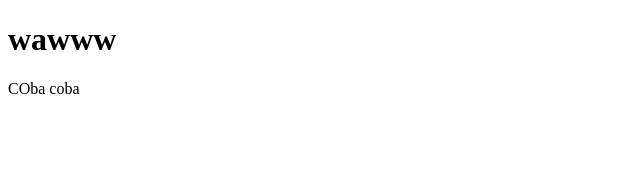
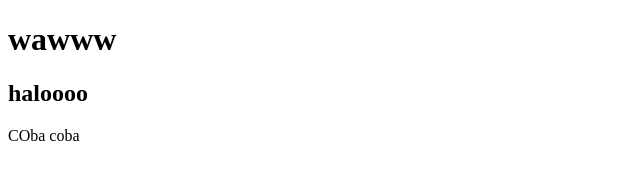
Before and after one commit to giabr/webtc2k19, a plain HTML site: page coba.html in a window 1280 px wide. Shown: the whole page, without its empty margins (0-640 px from the left). Drawn offline with Linux system fonts and the light colour scheme.

Commit message:
Update coba.html
tambah

```diff
--- a/coba.html
+++ b/coba.html
@@ -6,6 +6,7 @@
 <body>
 
 	<h1>wawww</h1>
+	<h2>haloooo</h2>
 	<p>COba coba</p>
 </body>
 </html>
```
